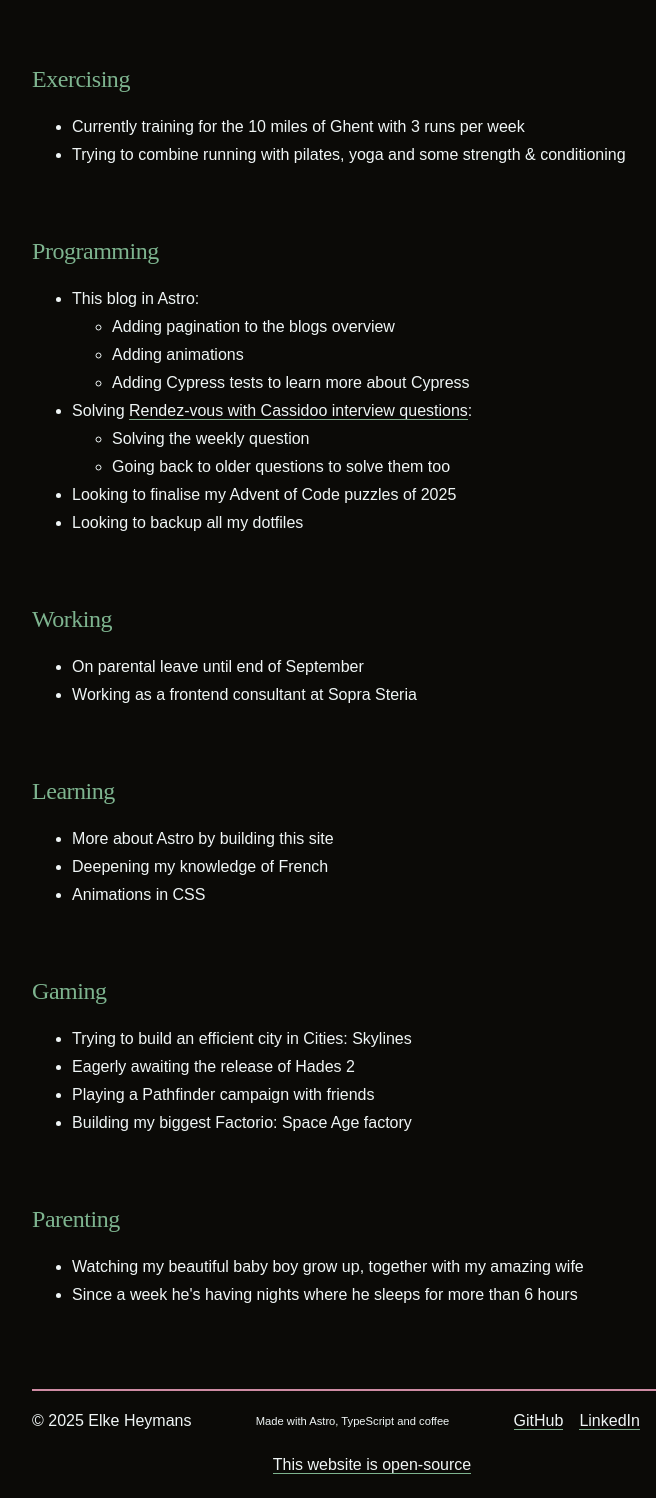
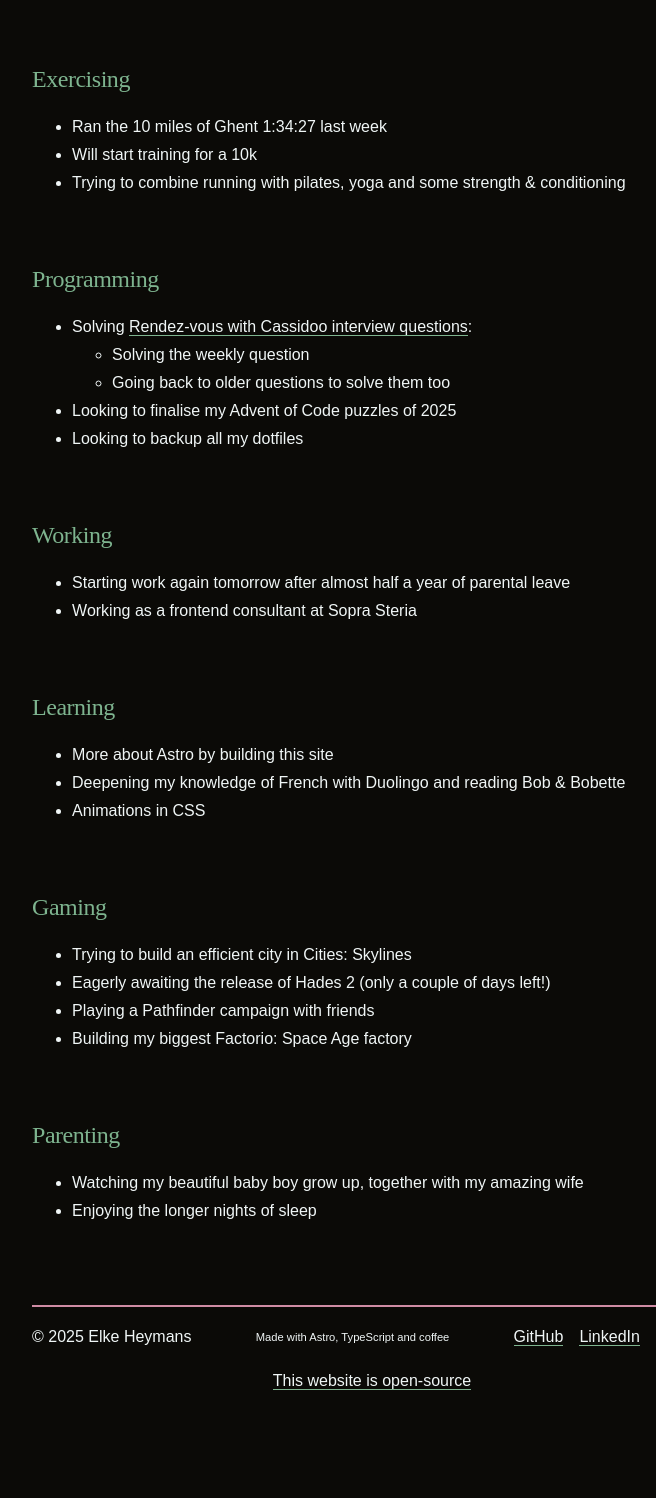
Before and after one commit to ElkeCodes/elkecodesblog, an Astro site: page /now in a window 1280 px wide. Shown: the part 346-1844 px from the top of the page, without its empty margins (268-924 px from the left). After the commit the page ends 1773 px from the top, so only its background shows below. Built offline with nearby package versions, Linux system fonts and the light colour scheme; Astro itself is replaced by a stand-in of ours.

Commit message:
Rewrote some cypress tests and updated the /now page

```diff
--- a/src/pages/now.astro
+++ b/src/pages/now.astro
@@ -6,13 +6,14 @@ import { formatDate } from "@utils/format-date";
 
 <BaseLayout pageTitle="Now">
   <p>
-    This page is last updated on {formatDate("2025-09-09")} and is based on the <ExternalLink
+    This page is last updated on {formatDate("2025-09-21")} and is based on the <ExternalLink
       href="https://nownownow.com/about">/now idea</ExternalLink
     > to showcase what a person is currently doing in their life.
   </p>
   <h2>Exercising</h2>
   <ul>
-    <li>Currently training for the 10 miles of Ghent with 3 runs per week</li>
+    <li>Ran the 10 miles of Ghent 1:34:27 last week</li>
+    <li>Will start training for a 10k</li>
     <li>
       Trying to combine running with pilates, yoga and some strength &amp;
       conditioning
@@ -20,14 +21,6 @@ import { formatDate } from "@utils/format-date";
   </ul>
   <h2>Programming</h2>
   <ul>
-    <li>
-      This blog in Astro:
-      <ul>
-        <li>Adding pagination to the blogs overview</li>
-        <li>Adding animations</li>
-        <li>Adding Cypress tests to learn more about Cypress</li>
-      </ul>
-    </li>
     <li>
       Solving <a href="coding/rendez-vous-with-cassidoo"
         >Rendez-vous with Cassidoo interview questions</a
@@ -42,19 +35,19 @@ import { formatDate } from "@utils/format-date";
   </ul>
   <h2>Working</h2>
   <ul>
-    <li>On parental leave until end of September</li>
+    <li>Starting work again tomorrow after almost half a year of parental leave</li>
     <li>Working as a frontend consultant at Sopra Steria</li>
   </ul>
   <h2>Learning</h2>
   <ul>
     <li>More about Astro by building this site</li>
-    <li>Deepening my knowledge of French</li>
+    <li>Deepening my knowledge of French with Duolingo and reading Bob &amp; Bobette</li>
     <li>Animations in CSS</li>
   </ul>
   <h2>Gaming</h2>
   <ul>
     <li>Trying to build an efficient city in Cities: Skylines</li>
-    <li>Eagerly awaiting the release of Hades 2</li>
+    <li>Eagerly awaiting the release of Hades 2 (only a couple of days left!)</li>
     <li>Playing a Pathfinder campaign with friends</li>
     <li>Building my biggest Factorio: Space Age factory</li>
   </ul>
@@ -64,7 +57,7 @@ import { formatDate } from "@utils/format-date";
       Watching my beautiful baby boy grow up, together with my amazing wife
     </li>
     <li>
-      Since a week he's having nights where he sleeps for more than 6 hours
+      Enjoying the longer nights of sleep
     </li>
   </ul>
 </BaseLayout>
```
Also changed, not shown: cypress/e2e/index.cy.js (+11 -8 lines), cypress/e2e/pomodoro.cy.js (+13 -4 lines), cypress/support/e2e.js (+2 -2 lines), cypress/support/utils.js (added, +20 -0 lines).
